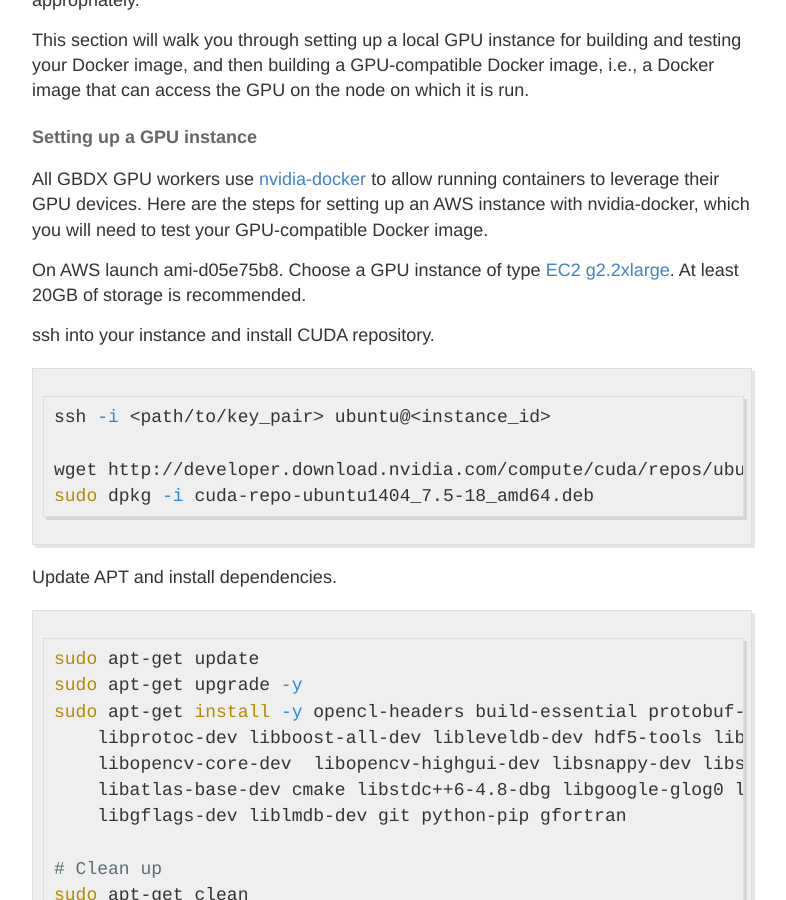
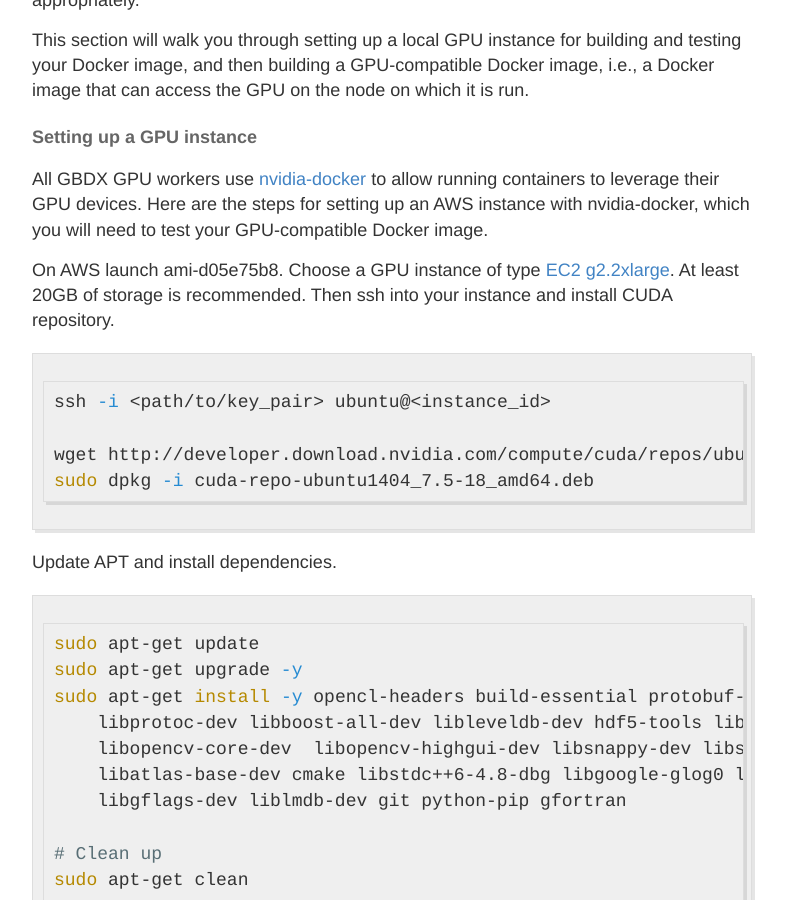
Before and after one commit to neoocm/PlatformStories.github.io, a Jekyll site: the page built from _posts/2016-9-30-create-task.md, in a window 1280 px wide and 900 px high, scrolled down 31802 px. Shown: the whole window, without its empty margins (248-1034 px from the left). Built offline with Jekyll 4.4.1, drawn with Linux system fonts in a browser that asks for light colours; some of the changed text lies outside the part shown.

Commit message:
update docker installation instructions

````diff
--- a/_posts/2016-9-30-create-task.md
+++ b/_posts/2016-9-30-create-task.md
@@ -1022,9 +1022,7 @@
 
 All GBDX GPU workers use [nvidia-docker](https://github.com/NVIDIA/nvidia-docker#nvidia-docker) to allow running containers to leverage their GPU devices. Here are the steps for setting up an AWS instance with nvidia-docker, which you will need to test your GPU-compatible Docker image.
 
-On AWS launch ami-d05e75b8. Choose a GPU instance of type [EC2 g2.2xlarge](https://aws.amazon.com/ec2/instance-types/#g2). At least 20GB of storage is recommended.
-
-ssh into your instance and install CUDA repository.
+On AWS launch ami-d05e75b8. Choose a GPU instance of type [EC2 g2.2xlarge](https://aws.amazon.com/ec2/instance-types/#g2). At least 20GB of storage is recommended. Then ssh into your instance and install CUDA repository.
 
 ```bash
 ssh -i <path/to/key_pair> ubuntu@<instance_id>
@@ -1107,10 +1105,9 @@
 deb https://apt.dockerproject.org/repo ubuntu-trusty main
 ```
 
-Update APT package index and purge the old repo if it exists.
-
-```bash
-sudo apt-get update
+Purge the old repo if it exists.
+
+```bash
 sudo apt-get purge lxc-docker
 ```
 
````
